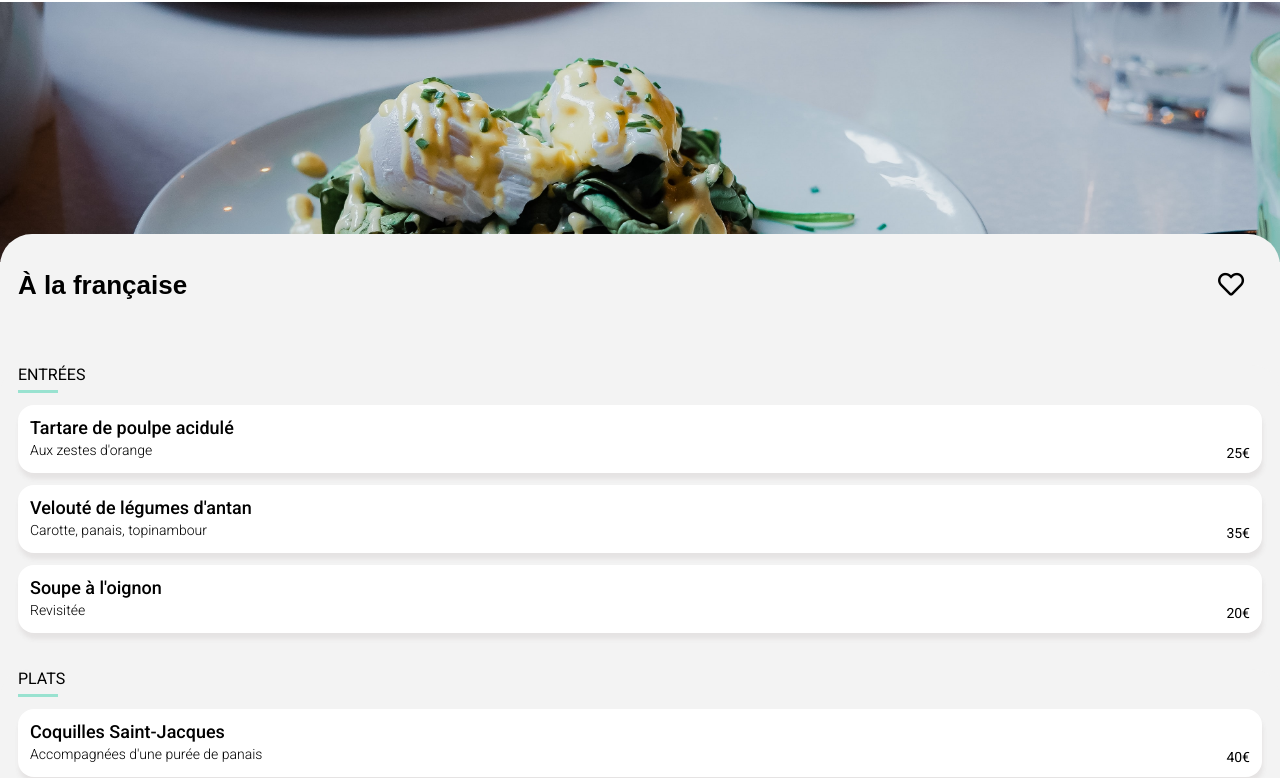
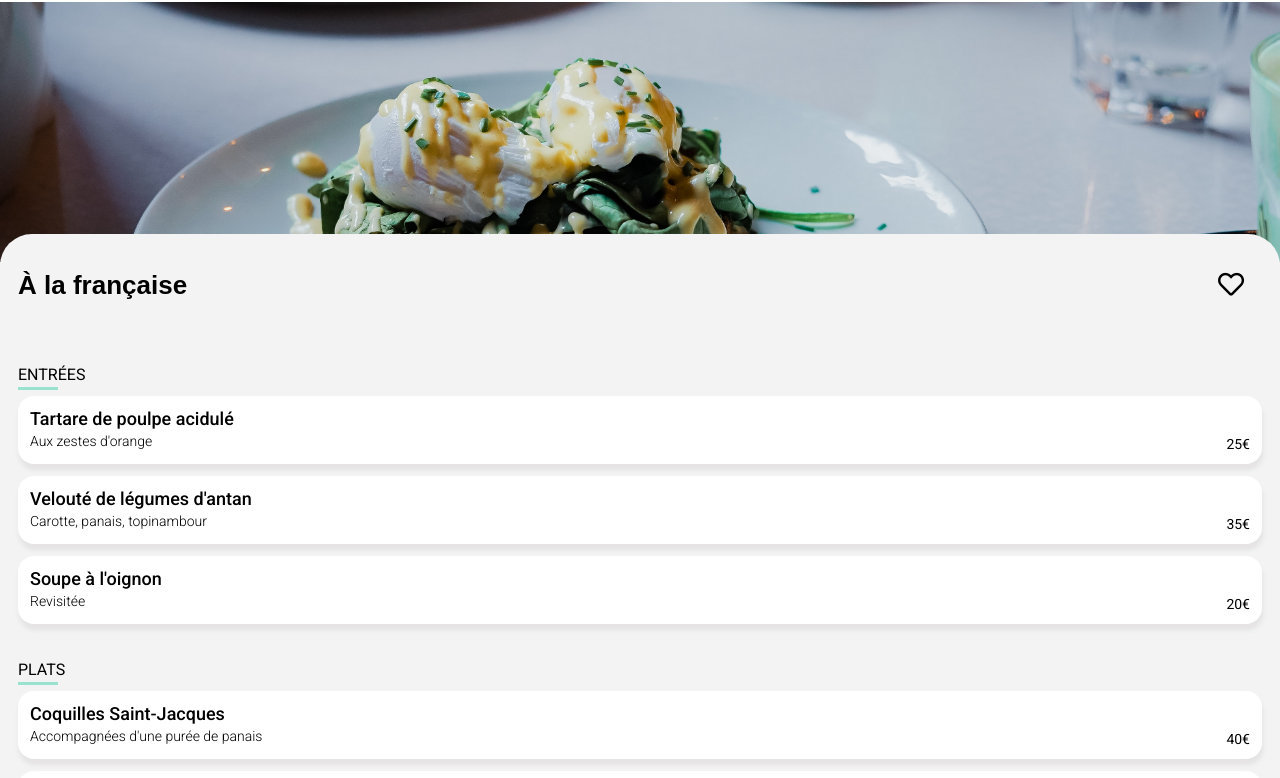
Before and after one commit to melanielaporal/Laporalmelanie_3_17122021, a plain HTML site: page melanielaporal_p3/a_la_francaise.html in a window 1280 px wide. Shown: the part 58-836 px from the top of the page. Drawn offline with Linux system fonts and the light colour scheme; a web font is replaced by a local one.

Commit message:
border blue of menu pages modifications

```diff
--- a/assets/scss/index.scss
+++ b/assets/scss/index.scss
@@ -354,12 +354,6 @@ main {
     section{
         width: 100%;
         padding: 0 18px 36px 18px ;
-        .dishes-border {
-                background-color: $mint;
-                height: 3.2px;
-                width: 40px;
-                margin-top: 6px;
-            }
         ul{
             padding: 0;
             justify-content:space-between;
@@ -370,6 +364,19 @@ main {
         }
     }
 
+    .dishes{
+            position: relative;
+        }
+         .dishes::after {
+                content: " ";
+                background-color: $mint;
+                height: 3.2px;
+                width: 40px;
+                margin-top: 6px;
+                position: absolute;
+                top: 16px;
+
+            }
     .order-final-step {
         padding-bottom: 80px;
     }
```
Also changed, not shown: melanielaporal_p3/css/index.css, 1 other file.
